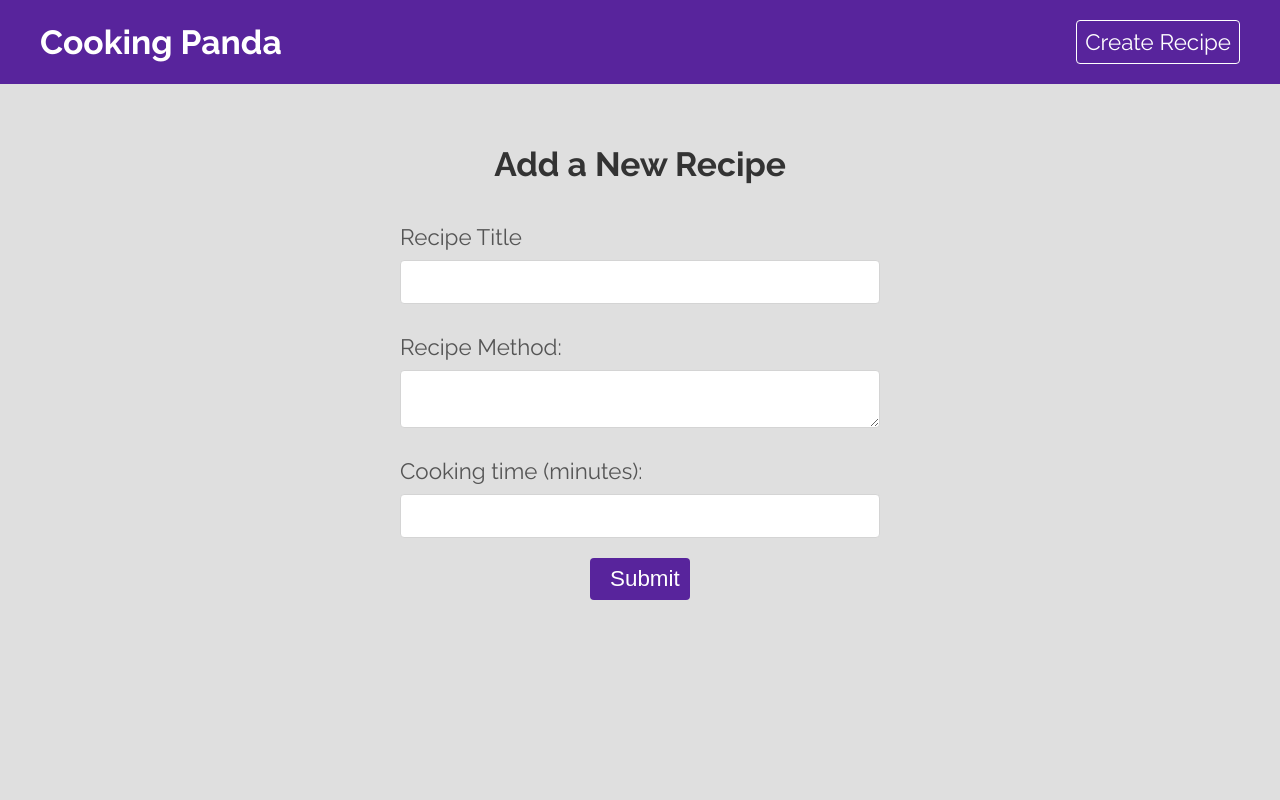
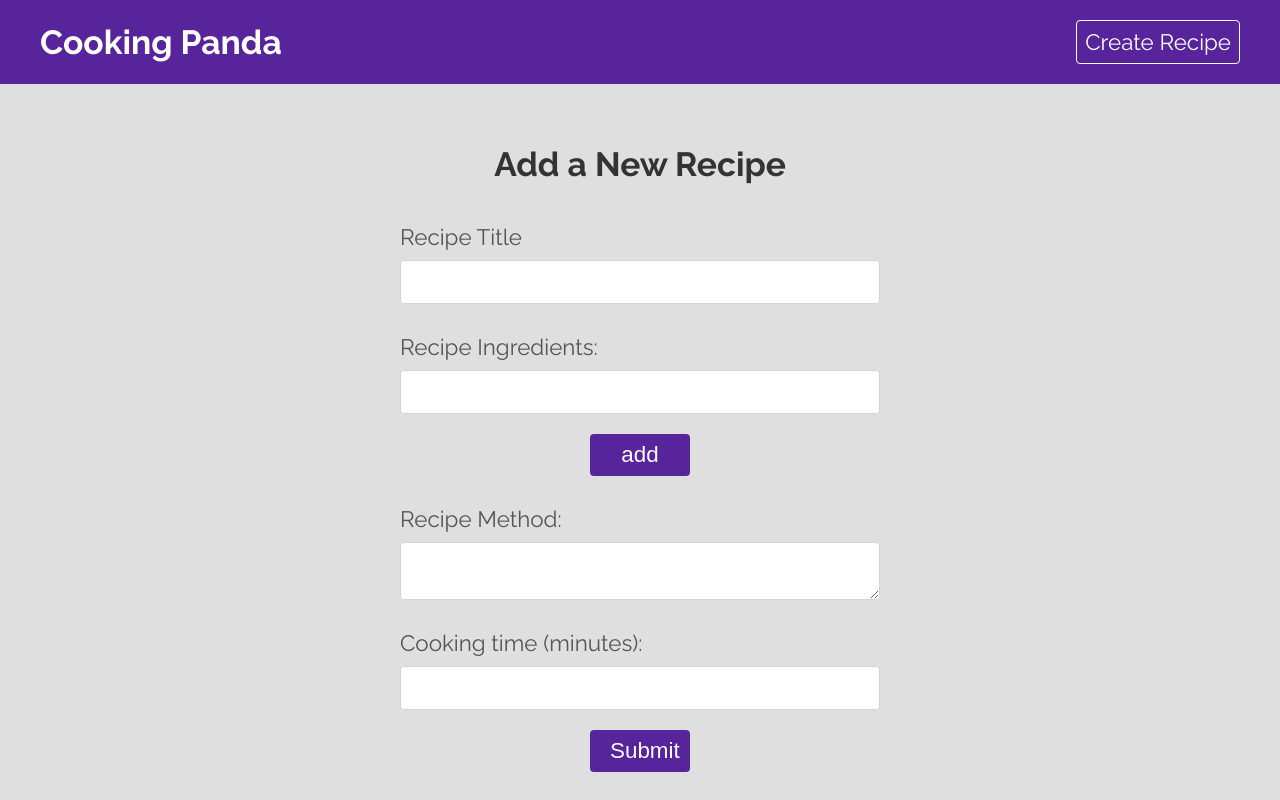
Before and after one commit to bolattt/react-recipe-app, a React (Create React App) app: page /create in a window 1280 px wide. Built offline with nearby package versions, Linux system fonts and the light colour scheme.

Commit message:
add ingredient to form

```diff
--- a/src/pages/create/Create.jsx
+++ b/src/pages/create/Create.jsx
@@ -6,6 +6,17 @@ export default function Create() {
   const [title, setTitle] = useState("");
   const [method, setMethod] = useState("");
   const [cookingTime, setCookingTime] = useState("");
+  const [newIngredient, setNewIngredient] = useState("");
+  const [ingredients, setNewIngredients] = useState([]);
+
+  function handleAdd(e) {
+    e.preventDefault();
+    const ing = newIngredient.trim();
+    if (ing && !ingredients.includes(ing)) {
+      setNewIngredient([...ingredients, ing]);
+    }
+    setNewIngredient("");
+  }
 
   function handleSubmit(e) {
     e.preventDefault();
@@ -25,6 +36,19 @@ export default function Create() {
             onChange={(e) => setTitle(e.target.value)}
             required
           />
+        </label>
+        <label>
+          <span>Recipe Ingredients:</span>
+          <div className="ingredients">
+            <input
+              type="text"
+              onChange={(e) => setNewIngredient(e.target.value)}
+              value={newIngredient}
+            />
+            <button className="btn" onClick={handleAdd}>
+              add
+            </button>
+          </div>
         </label>
         <label>
           <span>Recipe Method:</span>
```
